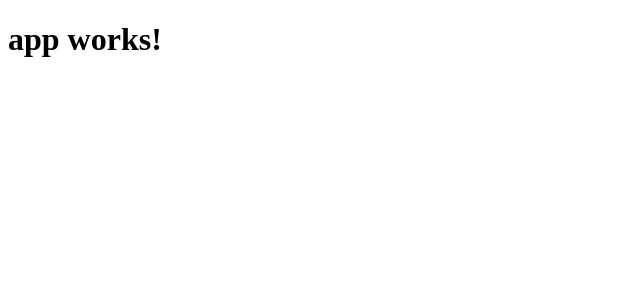
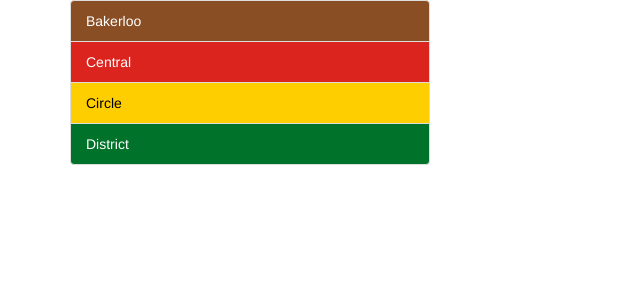
Before and after one commit to pgmoir/tfl-homestop-ang4, an Angular app: page / in a window 1280 px wide. Shown: the top 300 px of the page, without its empty margins (0-640 px from the left). Built offline with nearby package versions, Linux system fonts and the light colour scheme.

Commit message:
Add bootstrap and basic 4 tubelines

```diff
--- a/package.json
+++ b/package.json
@@ -20,6 +20,7 @@
     "@angular/platform-browser": "^4.0.0",
     "@angular/platform-browser-dynamic": "^4.0.0",
     "@angular/router": "^4.0.0",
+    "bootstrap": "^3.3.7",
     "core-js": "^2.4.1",
     "rxjs": "^5.1.0",
     "zone.js": "^0.8.4"
--- a/src/app/app.component.html
+++ b/src/app/app.component.html
@@ -1,3 +1,7 @@
-<h1>
-  {{title}}
-</h1>
+<div class="container">
+  <div class="row">
+    <div class="col-md-12">
+      <app-tubelines></app-tubelines>
+    </div>
+  </div>
+</div>
--- a/src/app/app.module.ts
+++ b/src/app/app.module.ts
@@ -4,10 +4,12 @@
 import { HttpModule } from '@angular/http';
 
 import { AppComponent } from './app.component';
+import { TubelinesComponent } from './tubelines/tubelines.component';
 
 @NgModule({
   declarations: [
-    AppComponent
+    AppComponent,
+    TubelinesComponent
   ],
   imports: [
     BrowserModule,
--- /dev/null
+++ b/src/app/tubelines/tubelines.component.css
@@ -0,0 +1,19 @@
+.bakerloo {
+  color: #ffffff;
+  background: #894e24;
+}
+
+.central {
+  color: #ffffff;
+  background: #dc241f;
+}
+
+.circle {
+  color: #000000;
+  background: #ffce00
+}
+
+.district {
+  color: #ffffff;
+  background: #007229
+}
--- /dev/null
+++ b/src/app/tubelines/tubelines.component.html
@@ -0,0 +1,7 @@
+<div class="row">
+  <div class="col-xs-12 col-sm-4">
+    <div class="list-group">
+      <a class="list-group-item" *ngFor="let tubeline of tubelines" [ngClass]="tubeline.name.toLowerCase() ">{{ tubeline.name }}</a>
+    </div>
+  </div>
+</div>
--- /dev/null
+++ b/src/app/tubelines/tubelines.component.ts
@@ -0,0 +1,22 @@
+import { Component, OnInit } from '@angular/core';
+
+@Component({
+  selector: 'app-tubelines',
+  templateUrl: './tubelines.component.html',
+  styleUrls: ['./tubelines.component.css']
+})
+export class TubelinesComponent implements OnInit {
+
+  tubelines = [
+    { name: 'Bakerloo' },
+    { name: 'Central' },
+    { name: 'Circle' },
+    { name: 'District' }
+  ];
+
+  constructor() { }
+
+  ngOnInit() {
+  }
+
+}
```
Also changed, not shown: .angular-cli.json, 1 other file (tests, documents, lock files or other folders).
